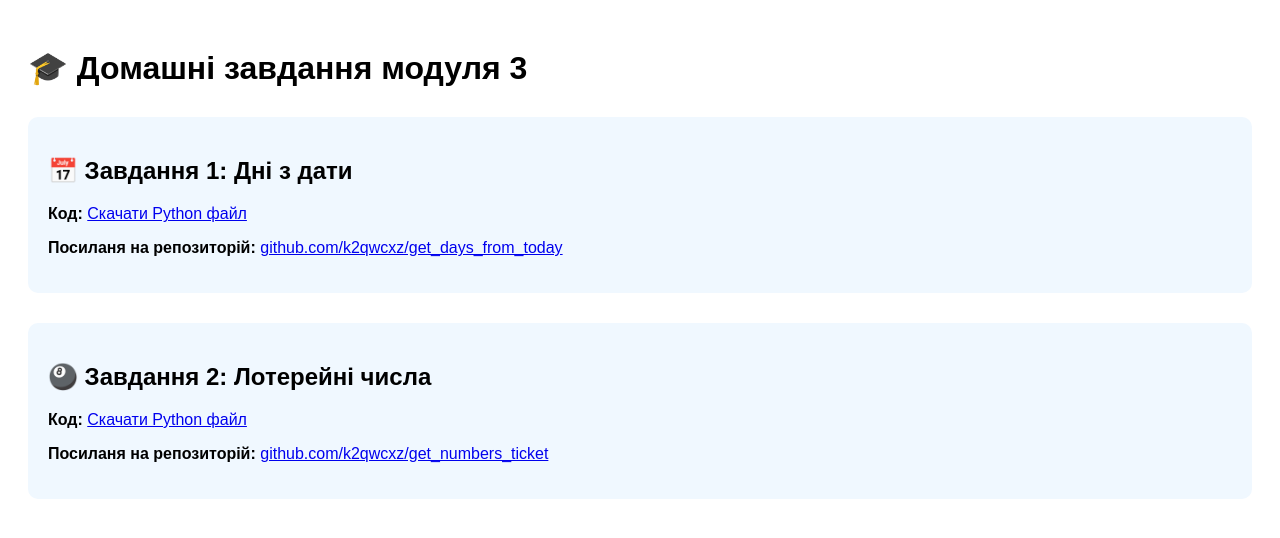
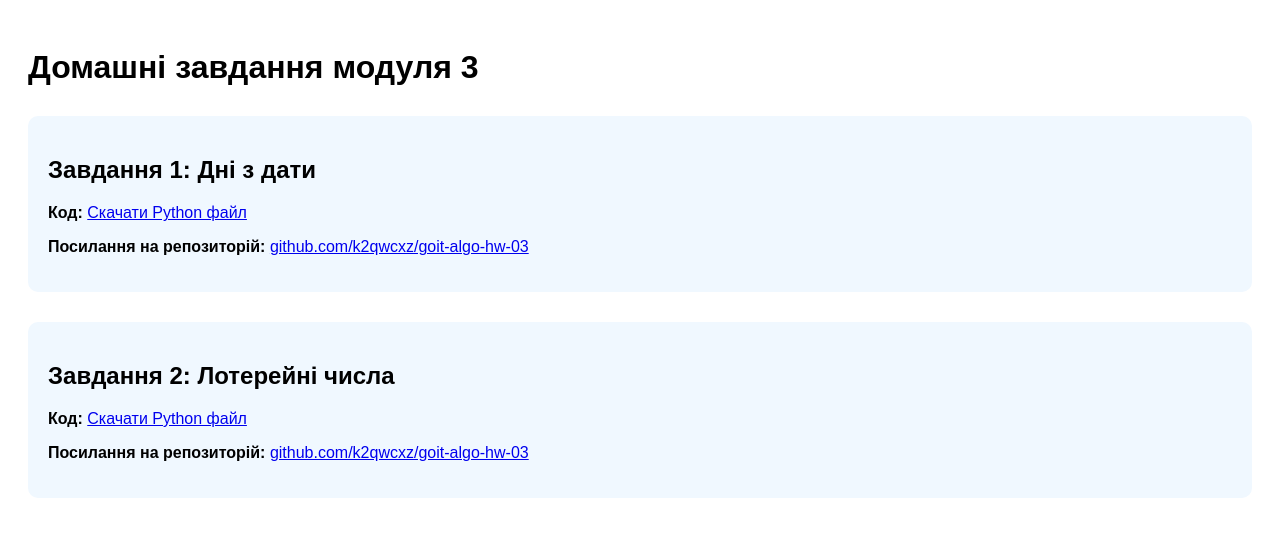
Before and after one commit to k2qwcxz/goit-algo-hw-03, a plain HTML site: page index.html in a window 1280 px wide. Drawn offline with Linux system fonts and the light colour scheme.

Commit message:
Update index.html

```diff
--- a/index.html
+++ b/index.html
@@ -4,20 +4,24 @@
     <title>ДЗ модуль 3 - Всі завдання</title>
 </head>
 <body style="font-family: Arial; padding: 20px;">
-    <h1>🎓 Домашні завдання модуля 3</h1>
+<h1>Домашні завдання модуля 3</h1>
 
 <div style="margin: 30px 0; padding: 20px; background: #f0f8ff; border-radius: 10px;">
-        <h2>📅 Завдання 1: Дні з дати</h2>
+<h2>Завдання 1: Дні з дати</h2>
+
 <p><strong>Код:</strong>
-        <a href="get_days_from_today/get_days_from_today(date).py">Скачати Python файл</a></p>
-        <p><strong>Посиланя на репозиторій:</strong>
-        <a href="https://github.com/k2qwcxz/goit-algo-hw-03">github.com/k2qwcxz/get_days_from_today</a></p>
+<a href="https://raw.githubusercontent.com/k2qwcxz/goit-algo-hw-03/main/get_days_from_today.py" download>Скачати Python файл</a></p>
+<p><strong>Посилання на репозиторій:</strong>
+<a href="https://github.com/k2qwcxz/goit-algo-hw-03">github.com/k2qwcxz/goit-algo-hw-03</a></p>
 </div>
 
 <div style="margin: 30px 0; padding: 20px; background: #f0f8ff; border-radius: 10px;">
-        <h2>🎱 Завдання 2: Лотерейні числа</h2>
+<h2>Завдання 2: Лотерейні числа</h2>
+
 <p><strong>Код:</strong>
-        <a href="get_numbers_ticket(min, max, quantity)/get_numbers_ticket(min, max, quantity).py">Скачати Python файл</a></p>
-        <p><strong>Посиланя на репозиторій:</strong>
-        <a href="https://github.com/k2qwcxz/goit-algo-hw-03">github.com/k2qwcxz/get_numbers_ticket</a></p>
+<a href="https://raw.githubusercontent.com/k2qwcxz/goit-algo-hw-03/main/get_numbers_ticket.py" download>Скачати Python файл</a></p>
+<p><strong>Посилання на репозиторій:</strong>
+<a href="https://github.com/k2qwcxz/goit-algo-hw-03">github.com/k2qwcxz/goit-algo-hw-03</a></p>
 </div>
+</body>
+</html>
```
Lines whose indentation alone changed are shown as unchanged.
